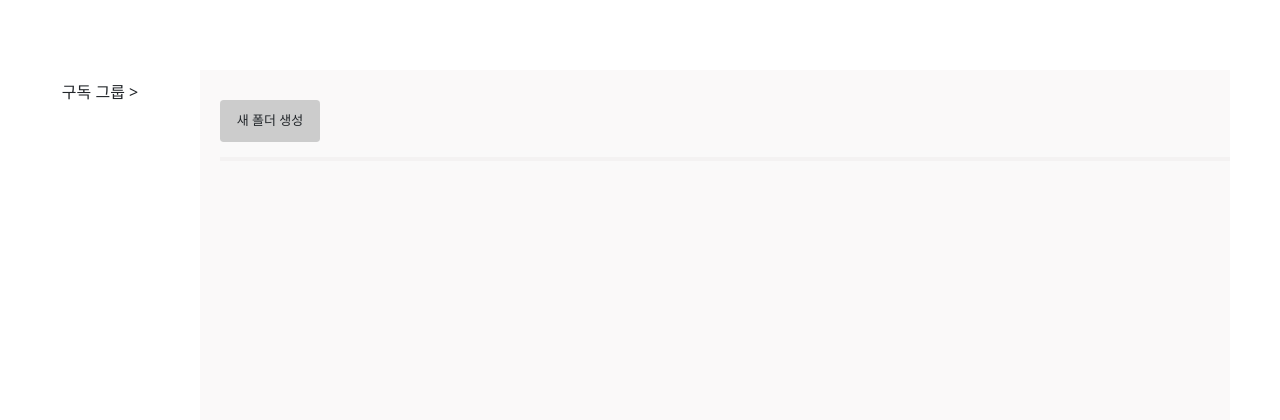
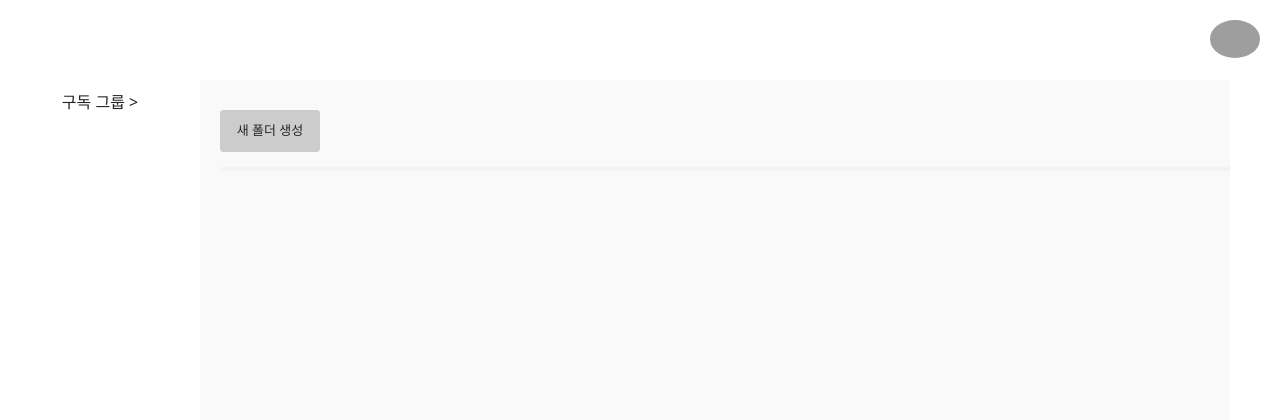
Before and after one commit to ssoonan/folderbe, a Flask app: template app/templates/list.html in a window 1280 px wide. Shown: the top 420 px of the page. Run offline with Flask 2, Linux system fonts and the light colour scheme; the template is opened without the code that fills it, so the values that code supplies are empty; the visitor is signed in with stand-in values (Sample User, id 1); parts of the project's set-up code (start-up, migrations or seed data) failed here and were passed over; some libraries are stand-ins or nearby versions; grey boxes are pictures that could not be loaded.

Commit message:
UI: user 사진 헤더에 나오게

```diff
--- a/app/static/style.css
+++ b/app/static/style.css
@@ -44,7 +44,19 @@ body {
 }
 
 header {
-  height: 7rem;
+  height: 8rem;
+}
+
+.user-nav {
+  display: flex;
+}
+
+.user-nav__user-photo {
+  height: 3.75rem;
+  border-radius: 50%;
+  margin-top: 2rem;
+  margin-right: 2rem;
+  margin-left: auto;
 }
 
 .sidebar {
--- a/app/templates/base.html
+++ b/app/templates/base.html
@@ -21,9 +21,8 @@
 <body>
     <div class="d-flex base-container">
         <header>
-            <div>
-                <img src=""
-                .0 alt="">
+            <div class="user-nav">
+                <img src="{{ session['user_img'] }}" alt="User Photo" class="user-nav__user-photo">
             </div>
         </header>
         <div class="d-flex">
```
